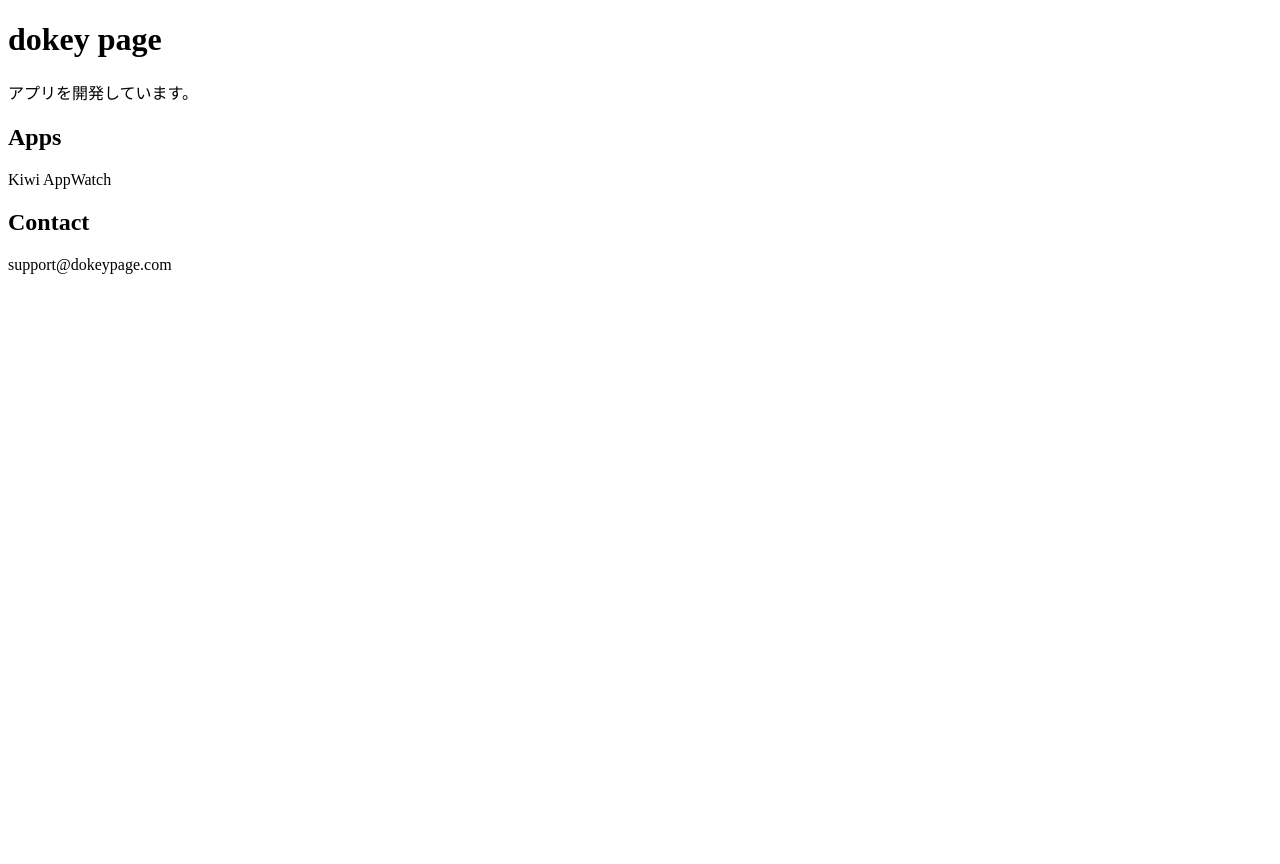
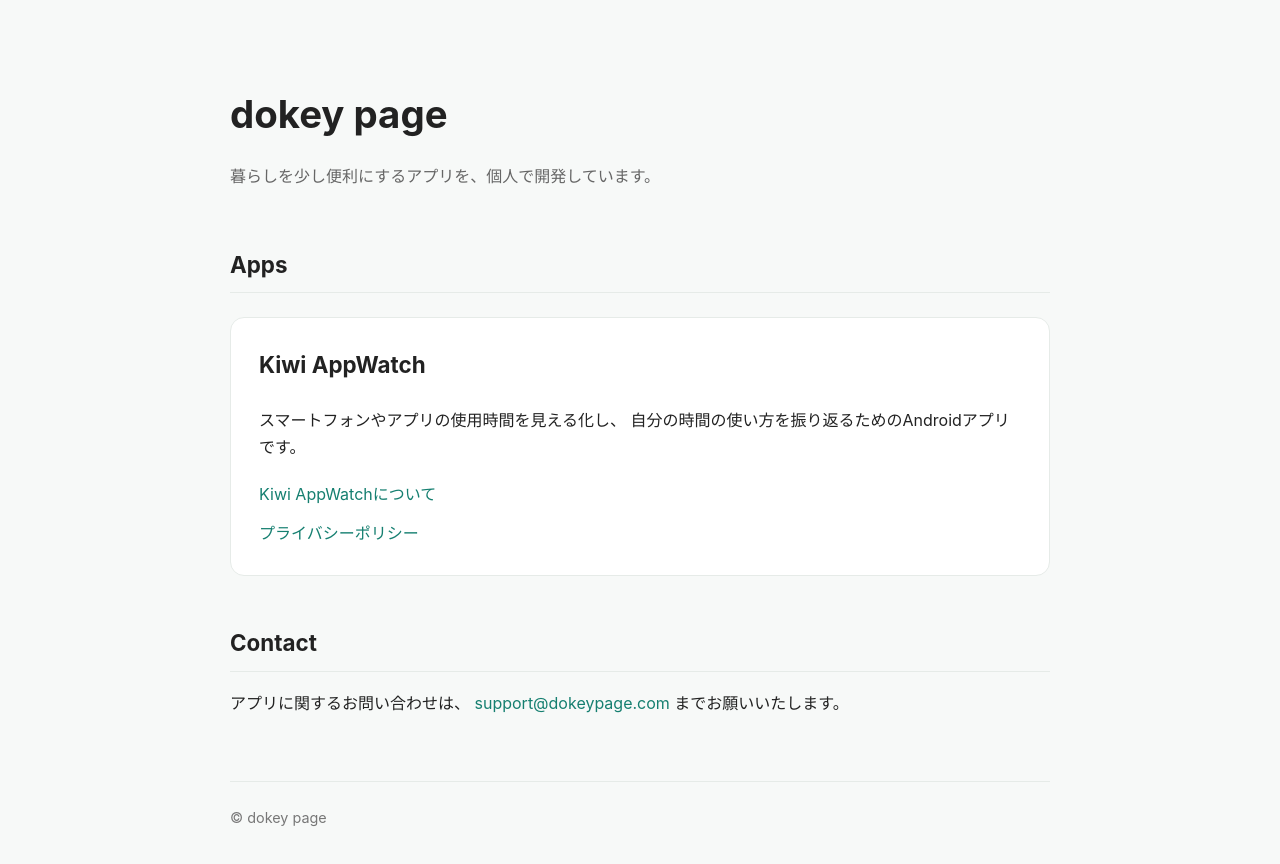
Before and after one commit to shtomorrowtoday12-maker/dokeypage-website, a plain HTML site: page index.html in a window 1280 px wide. Before the commit the page ends 800 px from the top, so only its background shows below. Drawn offline with Linux system fonts and the light colour scheme.

Commit message:
Add Kiwi AppWatch page

```diff
--- a/index.html
+++ b/index.html
@@ -3,16 +3,117 @@
 <head>
   <meta charset="UTF-8">
   <meta name="viewport" content="width=device-width, initial-scale=1.0">
+
   <title>dokey page</title>
+
+  <style>
+    body {
+      margin: 0;
+      font-family: -apple-system, BlinkMacSystemFont, "Segoe UI",
+        "Hiragino Kaku Gothic ProN", "Yu Gothic", Meiryo, sans-serif;
+      background: #f7f9f8;
+      color: #222;
+      line-height: 1.7;
+    }
+
+    main {
+      max-width: 820px;
+      margin: 0 auto;
+      padding: 56px 24px 80px;
+    }
+
+    h1 {
+      margin-bottom: 8px;
+      font-size: 2.4rem;
+    }
+
+    .lead {
+      color: #666;
+      margin-bottom: 56px;
+    }
+
+    h2 {
+      margin-top: 48px;
+      padding-bottom: 8px;
+      font-size: 1.4rem;
+      border-bottom: 1px solid #e6ebe8;
+    }
+
+    .app-card {
+      margin-top: 24px;
+      padding: 28px;
+      background: #fff;
+      border: 1px solid #e6ebe8;
+      border-radius: 14px;
+    }
+
+    .app-card h3 {
+      margin-top: 0;
+      font-size: 1.4rem;
+    }
+
+    a {
+      color: #157f70;
+      text-decoration: none;
+    }
+
+    a:hover {
+      text-decoration: underline;
+    }
+
+    .links {
+      display: flex;
+      flex-direction: column;
+      gap: 12px;
+      margin-top: 20px;
+    }
+
+    footer {
+      margin-top: 64px;
+      padding-top: 24px;
+      border-top: 1px solid #e6ebe8;
+      color: #777;
+      font-size: 0.9rem;
+    }
+  </style>
 </head>
+
 <body>
-  <h1>dokey page</h1>
-  <p>アプリを開発しています。</p>
+  <main>
+    <h1>dokey page</h1>
+    <p class="lead">
+      暮らしを少し便利にするアプリを、個人で開発しています。
+    </p>
 
-  <h2>Apps</h2>
-  <p>Kiwi AppWatch</p>
+    <h2>Apps</h2>
 
-  <h2>Contact</h2>
-  <p>support@dokeypage.com</p>
+    <section class="app-card">
+      <h3>Kiwi AppWatch</h3>
+
+      <p>
+        スマートフォンやアプリの使用時間を見える化し、
+        自分の時間の使い方を振り返るためのAndroidアプリです。
+      </p>
+
+      <div class="links">
+        <a href="/kiwi-appwatch/">Kiwi AppWatchについて</a>
+        <a href="/kiwi-appwatch/privacy/">プライバシーポリシー</a>
+      </div>
+    </section>
+
+    <h2>Contact</h2>
+
+    <p>
+      アプリに関するお問い合わせは、
+      <a href="mailto:support@dokeypage.com">
+        support@dokeypage.com
+      </a>
+      までお願いいたします。
+    </p>
+
+    <footer>
+      © dokey page
+    </footer>
+  </main>
 </body>
 </html>
```
Also changed, not shown: kiwi-appwatch/index.html (added, +134 -0 lines).
